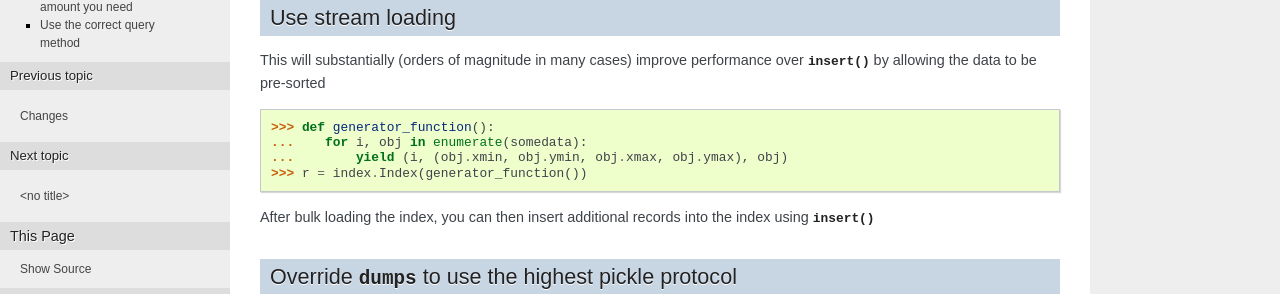
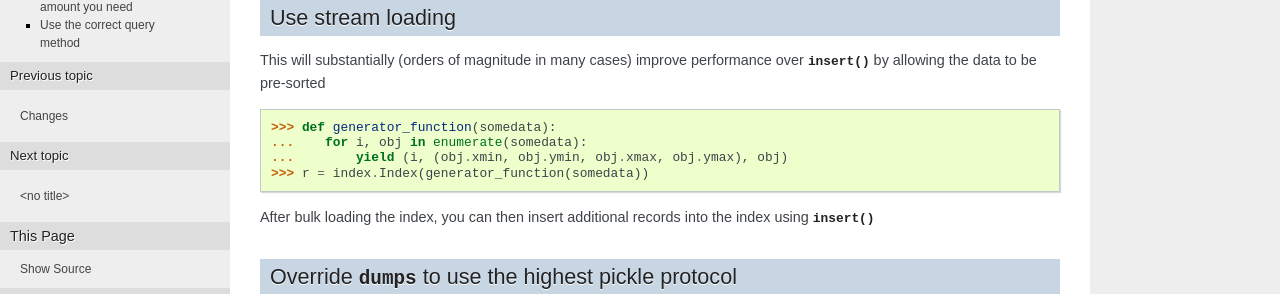
Before and after one commit to Toblerity/rtree, a Sphinx documentation site: the page built from docs/source/performance.txt, in a window 1280 px wide. Shown: the part 219-513 px from the top of the page. Built offline with Sphinx 7.4.7, drawn with Linux system fonts in a browser that asks for light colours.

Commit message:
unglobalise global (#106)

```diff
--- a/docs/source/performance.txt
+++ b/docs/source/performance.txt
@@ -19,10 +19,10 @@ be pre-sorted
 
 ::
 
-   >>> def generator_function():
+   >>> def generator_function(somedata):
    ...    for i, obj in enumerate(somedata):
    ...        yield (i, (obj.xmin, obj.ymin, obj.xmax, obj.ymax), obj)
-   >>> r = index.Index(generator_function())
+   >>> r = index.Index(generator_function(somedata))
 
 After bulk loading the index, you can then insert additional records into
 the index using :py:meth:`~rtree.index.Index.insert`
```
